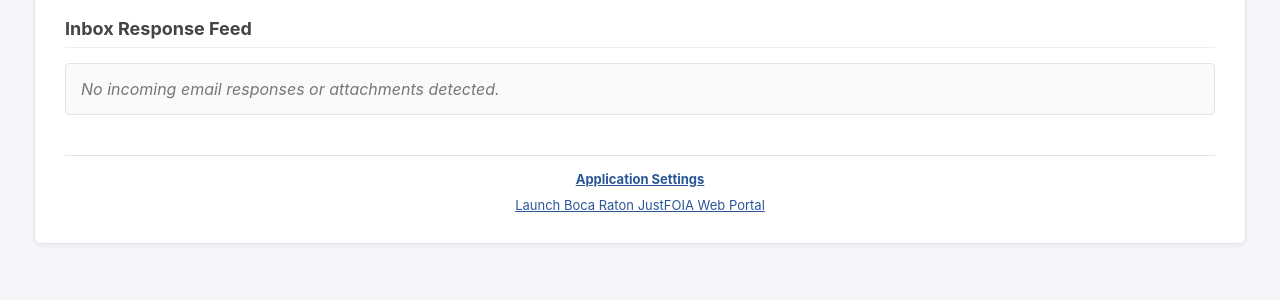
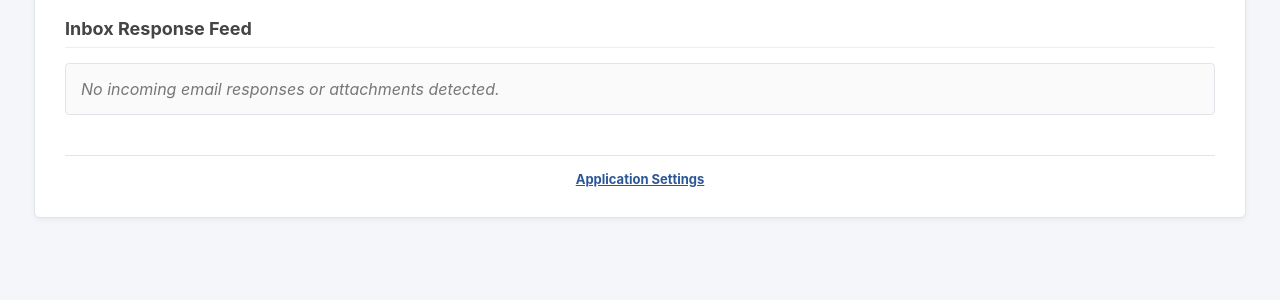
Before and after one commit to JorgeJoseContreras/boca-raton-foia-bot, a Flask app: template templates/index.html in a window 1280 px wide. Shown: the part 407-707 px from the top of the page. Run offline with Flask 3, Linux system fonts and the light colour scheme; the template is opened without the code that fills it, so the values that code supplies are empty; some libraries are stand-ins or nearby versions.

Commit message:
Remove Boca Raton JustFOIA Web Portal link from footer

```diff
--- a/templates/index.html
+++ b/templates/index.html
@@ -456,13 +456,8 @@
         </div>
 
         <footer>
-            <div style="margin-bottom: 10px;">
+            <div>
                 <a href="/settings" style="font-weight: bold;">Application Settings</a>
-            </div>
-            <div>
-                <a href="https://bocaratonfl.justfoia.com/Forms/Launch/a30f7991-2d31-4550-baf7-888e0928ae17" target="_blank" rel="noopener">
-                    Launch Boca Raton JustFOIA Web Portal
-                </a>
             </div>
         </footer>
     </div>
```
